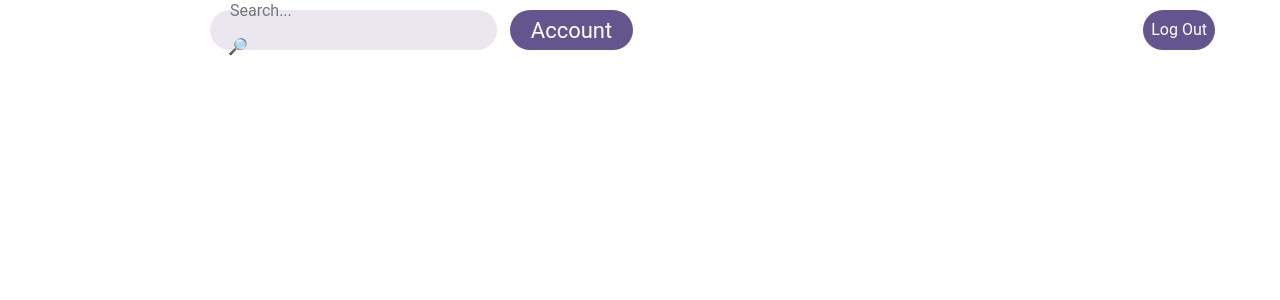
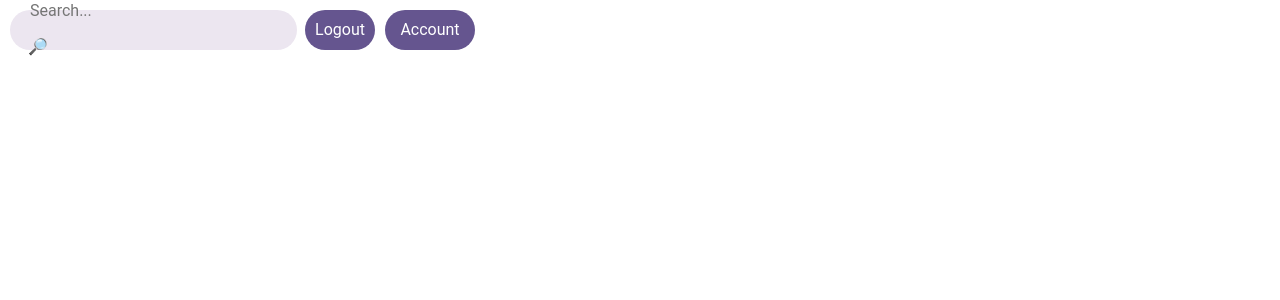
Before and after one commit to YixiongHao/ATL-food-finder, a Django app: page / in a window 1280 px wide. Shown: the top 300 px of the page. Run offline with Django 5.2, Linux system fonts and the light colour scheme; a user stored in the database is signed in; some libraries are stand-ins or nearby versions.

Commit message:
Moved buttons to the left. Attempted to make details redirect to search.

```diff
--- a/details/templates/details/restaurant_detail.html
+++ b/details/templates/details/restaurant_detail.html
@@ -58,9 +58,9 @@
             </form>
         </div>
         {% if not request.user.is_authenticated %}
-            <a class="login" href="{% url 'login' %}">Login</a>
+            <button class = "login" onclick=window.location.href="{% url 'login' %}">Login</button>
         {% else %}
-            <a class="login" href="{% url 'logout' %}">Log Out</a>
+            <button class = "logout" onclick=window.location.href="{% url 'logout' %}">Logout</button>
             <button class="account-button" onclick="window.location.href='{% url 'favorites' %}'">Account</button>
         {% endif %}
     </div>
@@ -68,6 +68,8 @@
         <div class="model">
             <button class="close-button" onclick="history.back()">⨉</button>
             <div class="model-header"><h2>{{ restaurant.name }}</h2></div>
+            <a href = "/../search/">Back to search</a><br><br>
+            <!-- doesn't work + needs if statements: <a href = "/../search/&query={{ query }}&radius={{ radius }}&min_rating={{ min_rating }}">Back to search</a> -->
             <div class="results">
                 <div class="result-card">
                     {{ restaurant.rating }} <span class="star-text">★</span> {{ cuisine_type }}
--- a/favorites/templates/favorites/favorites.html
+++ b/favorites/templates/favorites/favorites.html
@@ -10,9 +10,9 @@
             </form>
         </div>
         {% if not request.user.is_authenticated %}
-            <a class="login" href="{% url 'login' %}">Login</a>
+            <button class = "login" onclick=window.location.href="{% url 'login' %}">Login</button>
         {% else %}
-            <a class="login" href="{% url 'logout' %}">Log Out</a>
+            <button class = "logout" onclick=window.location.href="{% url 'logout' %}">Logout</button>
             <button class="account-button" onclick=window.location.href="{% url 'favorites' %}">Account</button>
         {% endif %}
     </div>
--- a/map/static/map/styles.css
+++ b/map/static/map/styles.css
@@ -17,22 +17,31 @@ body {
 }
 
 .login {
-    float: right;
-    margin: 5px;
-    padding: 8px;
     background-color: var(--primary-color);
-    border-radius: 30px;
+    border-radius: 100px;
     position: absolute;
-    right: 60px;
-    top: 5px;
+    left: 305px;
     z-index: 1;
     color: white;
+    height: var(--button-height);
+    border: none;
+    font-size: 16px;
+    cursor: pointer;
+    width: 64px
 }
 
-.login a:active, a:hover {
-    text-decoration: none;
+.logout {
+    background-color: var(--primary-color);
+    border-radius: 100px;
+    position: absolute;
+    left: 305px;
+    z-index: 1;
     color: white;
-    /* background-color: var(--border-color); */
+    height: var(--button-height);
+    border: none;
+    font-size: 16px;
+    cursor: pointer;
+    width: 70px
 }
 
 .sidebar-search {
@@ -47,7 +56,7 @@ body {
     justify-content: space-between;
     align-items: center;
     padding-top: var(--padding);
-    padding-left: 210px;
+    padding-left: 10px;
     z-index: 2;
     position: absolute;
     width: 100%;
@@ -89,15 +98,15 @@ body {
 }
 
 .account-button {
-    width: 123px;
+    width: 90px;
     height: var(--button-height);
     background-color: var(--primary-color);
     color: white;
     border: none;
     border-radius: 100px;
-    font-size: 22px;
+    font-size: 16px;
     cursor: pointer;
-    margin-left: 300px;
+    margin-left: 375px;
 }
 
 .model {
@@ -153,7 +162,7 @@ body {
     font-size: 14px;
     color: var(--text-color);
     cursor: pointer;
-    width: 75px;
+    width: 72px;
 }
 
 .radio input[type="radio"] {
@@ -184,6 +193,7 @@ body {
     padding: 14px;
     margin-bottom: 13px;
     position: relative;
+    overflow-wrap: break-word;
 }
 
 .result-header {
--- a/map/templates/map/map.html
+++ b/map/templates/map/map.html
@@ -314,9 +314,9 @@
                         </form>
                     </div>
                     {% if not request.user.is_authenticated %}
-                        <a class="login" href="{% url 'login' %}">Login</a>
+                        <button class = "login" onclick=window.location.href="{% url 'login' %}">Login</button>
                     {% else %}
-                        <a class="login" href="{% url 'logout' %}">Log Out</a>
+                        <button class = "logout" onclick=window.location.href="{% url 'logout' %}">Logout</button>
                         <button class="account-button" onclick=window.location.href="{% url 'favorites' %}">Account</button>
                     {% endif %}
                 </div>
--- a/search/templates/search/search_results.html
+++ b/search/templates/search/search_results.html
@@ -10,9 +10,9 @@
             </form>
         </div>
         {% if not request.user.is_authenticated %}
-            <a class="login" href="{% url 'login' %}">Login</a>
+            <button class = "login" onclick=window.location.href="{% url 'login' %}">Login</button>
         {% else %}
-            <a class="login" href="{% url 'logout' %}">Log Out</a>
+            <button class = "logout" onclick=window.location.href="{% url 'logout' %}">Logout</button>
             <button class="account-button" onclick=window.location.href="{% url 'favorites' %}">Account</button>
         {% endif %}
     </div>
@@ -78,7 +78,7 @@
                 {% for place in results %}
                     <div class="result-card">
                         <div class="result-header">
-                            <h3><a href="/../details/{{ place.id }}?cuisine_type={{ place.cuisine }}">{{ place.displayName.text }}</a></h3>
+                            <h3><a href = "/../details/{{ place.id }}?cuisine_type={{ place.cuisine }}&query={{ query }}&radius={{ radius }}&min_rating={{ min_rating }}">{{ place.displayName.text }}</a></h3>
                             <span class="distance">{{ place.distance }} mi</span>
                         </div>
                         <div class="result-details">
```
